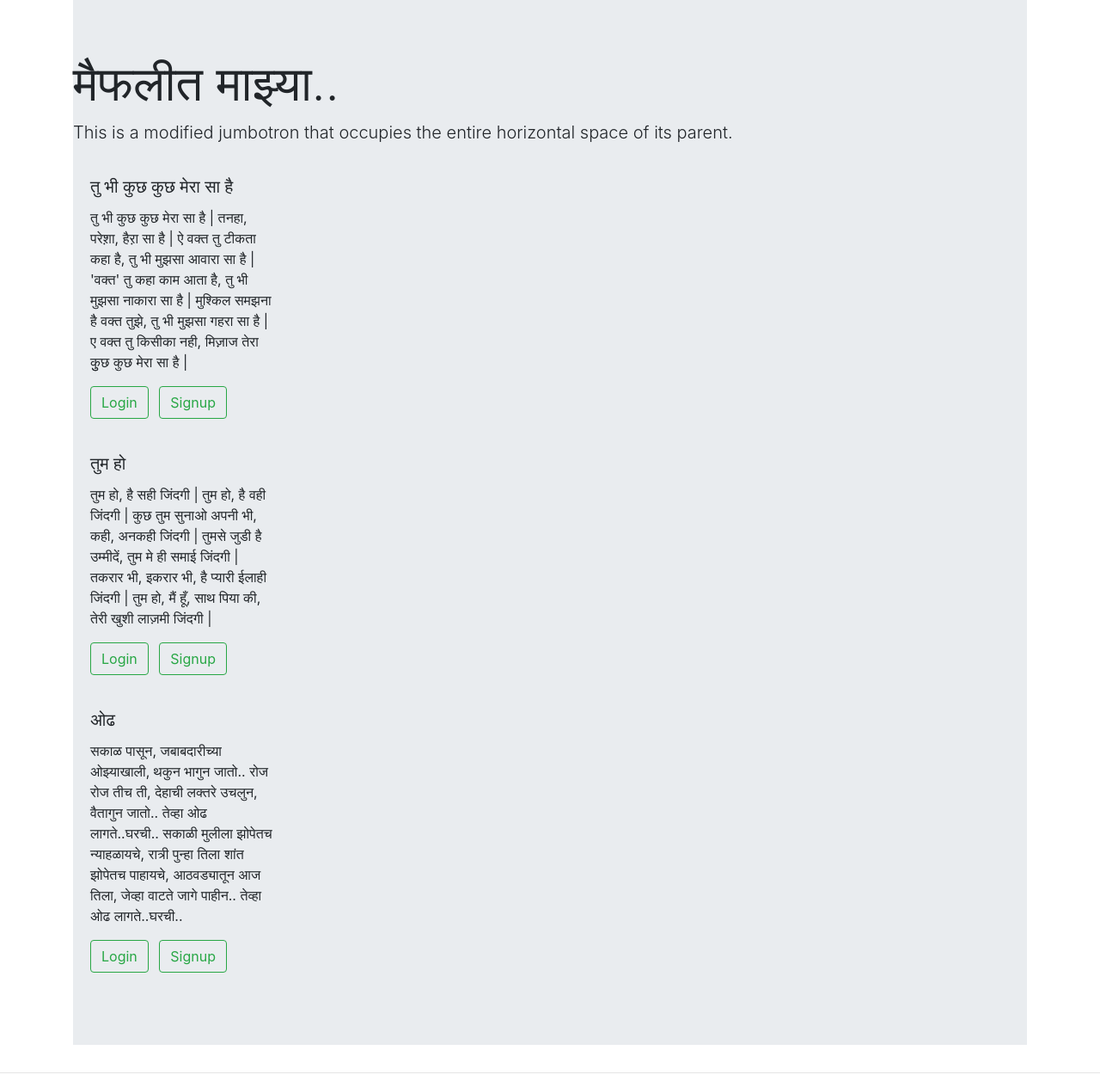
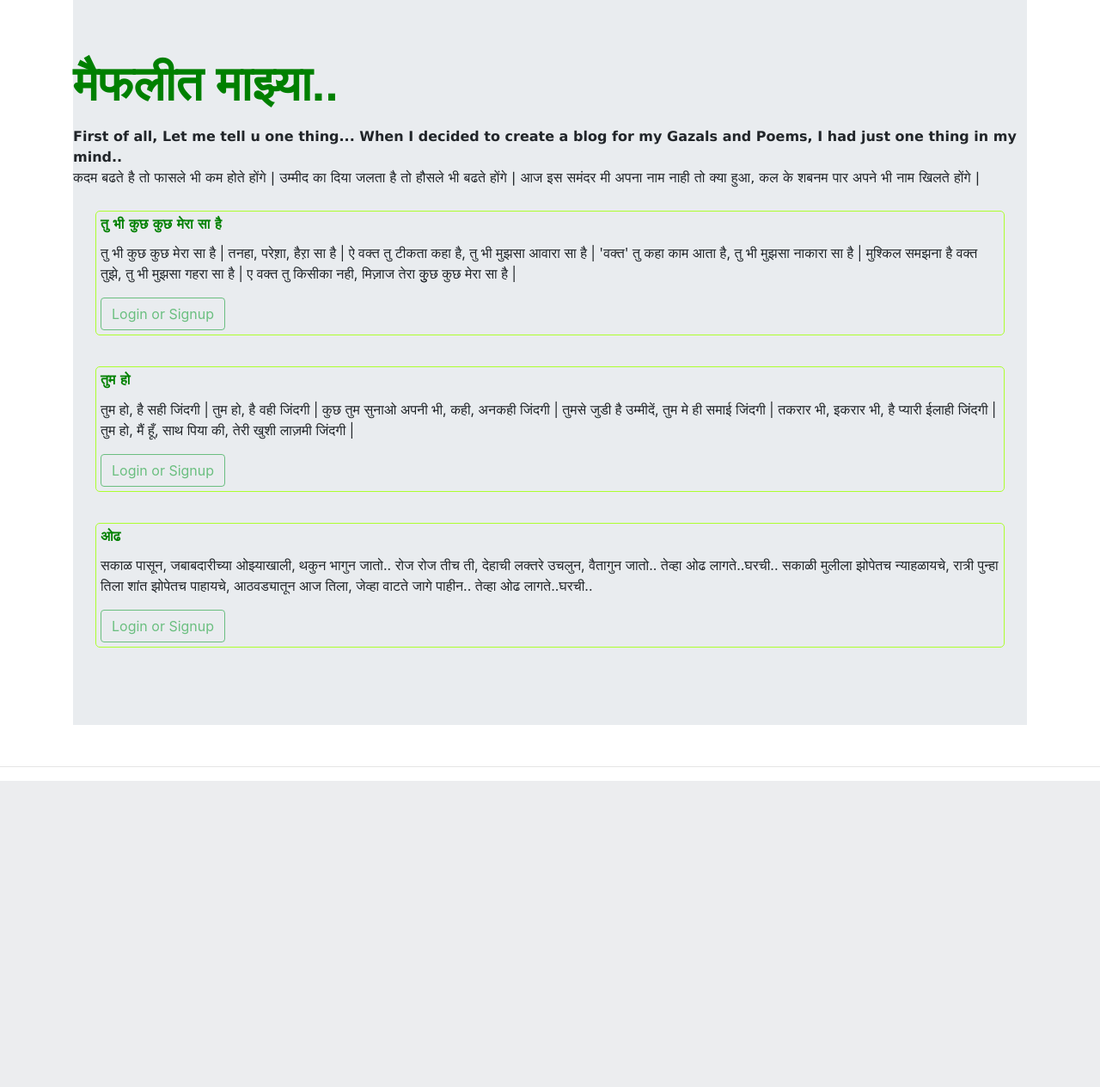
Before and after one commit to prashantmore20/blog-mmyk, a Django app: page / in a window 1280 px wide. Shown: the part 56-1320 px from the top of the page at 86% size. After the commit the page ends 964 px from the top, so only its background shows below. Run offline with Django 3.2, Linux system fonts and the light colour scheme; data comes from the database, SQL or seed files in the repository; both versions use the stored data as it was after the commit; some libraries are stand-ins or nearby versions.

Commit message:
add css to home page

```diff
--- /dev/null
+++ b/static/css/stylehome.css
@@ -0,0 +1,47 @@
+html{
+    margin: 0rem;
+}
+.display-4{
+    color:green;
+    font-family: Arial, "Helvetica Neue", Helvetica, sans-serif;
+    font-weight: bold;
+}
+.card-body{
+    margin: 10px;
+    padding: 5px;
+    border: 1px solid greenyellow;
+    border-radius: 5px;
+}
+.row{
+    position: relative;
+    max-width: 100%;
+    margin: 1rem;
+    padding: 0;
+}
+.col-md-3{
+    display: contents;
+    max-height: 33%;
+    margin: 2px;
+    padding: 2px;
+}
+.container{
+    display: flex;
+}
+
+.card-title{
+    font-size: 1rem;
+    font-family: 'Lucida Sans', 'Lucida Sans Regular', 'Lucida Grande', 'Lucida Sans Unicode', Geneva, Verdana, sans-serif;
+    font-weight: bold;
+    color: green;
+}
+.Engintro{
+    overflow: visible;
+    font-family: 'Lucida Sans', 'Lucida Sans Regular', 'Lucida Grande', 'Lucida Sans Unicode', Geneva, Verdana, sans-serif;
+    font-weight: bold;
+    font-size: 1rem;
+}
+.marintro{
+    overflow: visible;
+    font-family: 'Lucida Sans', 'Lucida Sans Regular', 'Lucida Grande', 'Lucida Sans Unicode', Geneva, Verdana, sans-serif;
+    font-size: 1rem;
+}
--- a/templates/base.html
+++ b/templates/base.html
@@ -10,6 +10,9 @@
 
     <title>{% block title %}{% endblock title %}</title>
   </head>
+  {% block CSSBlock %}
+  <link rel="stylesheet" href="/static/css/stylebase.css">
+  {% endblock CSSBlock %}
   <body>
   <nav class="navbar navbar-expand-lg navbar-dark bg-dark">
   <div class="container m-0">
@@ -145,7 +148,6 @@
 </div>
 {% block body %}
 {% endblock body %}
-
     <!-- Optional JavaScript -->
     <!-- jQuery first, then Popper.js, then Bootstrap JS -->
     <script src="https://code.jquery.com/jquery-3.4.1.slim.min.js" integrity="sha384-J6qa4849blE2+poT4WnyKhv5vZF5SrPo0iEjwBvKU7imGFAV0wwj1yYfoRSJoZ+n" crossorigin="anonymous"></script>
--- a/templates/home/home.html
+++ b/templates/home/home.html
@@ -1,14 +1,25 @@
 {% extends 'base.html' %}
 {% block title %}Home{% endblock title %}
 {% block homeactive%}active{% endblock homeactive%}
+{% block CSSBlock %}
+<link rel="stylesheet" href="/static/css/stylehome.css">
+{% endblock CSSBlock %}
 {% block body %}
 
 <div class="container">
   <div class="jumbotron jumbotron-fluid">
     <h1 class="display-4">मैफलीत माझ्या..</h1>
     <p class="lead">
-      This is a modified jumbotron that occupies the entire horizontal space of
-      its parent.
+    <div class="Engintro">
+      First of all, Let me tell u one thing...
+      When I decided to create a blog for my Gazals and Poems, I had just one thing in my mind..
+    </div>
+    <div class="marintro">
+      कदम बढते है तो फासले भी कम होते होंगे |
+      उम्मीद का दिया जलता है तो हौसले भी बढते होंगे |
+      आज इस समंदर मी अपना नाम नाही तो क्या हुआ,
+      कल के शबनम पार अपने भी नाम खिलते होंगे |
+    </div>
     </p>
     {% for post in post %}
     <div class="row">
@@ -18,25 +29,10 @@
           <p class="card-text">{{post.postContent}}</p>
           {% if user.is_authenticated %}
           <a href="/blog/{{post.postSlug}}" class="btn btn-outline-success"
-            >Continue Reading</a
-          >
+            >Continue Reading</a>
           {% else %}
-          <button
-            type="button"
-            class="btn btn-outline-success mr-2"
-            data-toggle="modal"
-            data-target="#loginModal"
-          >
-            Login
-          </button>
-          <button
-            type="button"
-            class="btn btn-outline-success"
-            data-toggle="modal"
-            data-target="#signupModal"
-          >
-            Signup
-          </button>
+          <a href="/blog/{{post.postSlug}}" class="btn btn-outline-success disabled"
+            >Login or Signup</a>
           {% endif %}
         </div>
       </div>
@@ -44,5 +40,5 @@
     {% endfor %}
   </div>
 </div>
-<hr />
+<hr>
 {% endblock body %}
```
Also changed, not shown: db.sqlite3.
